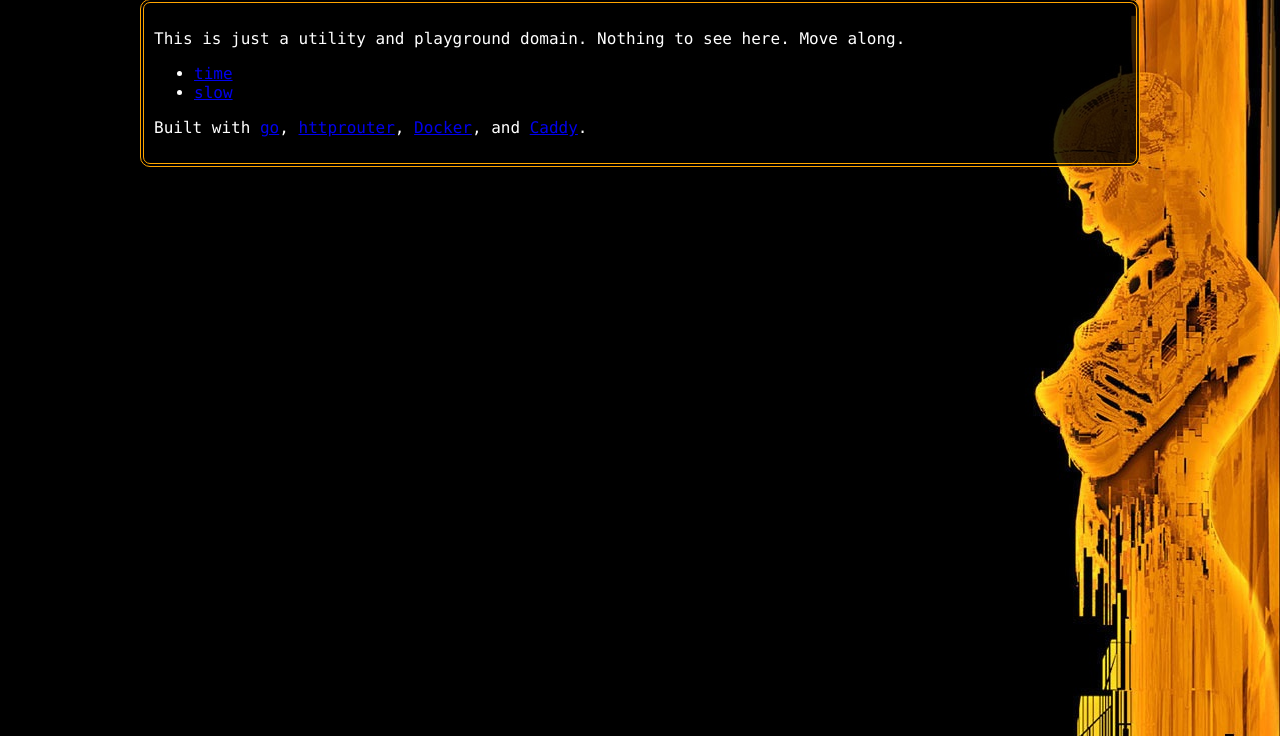
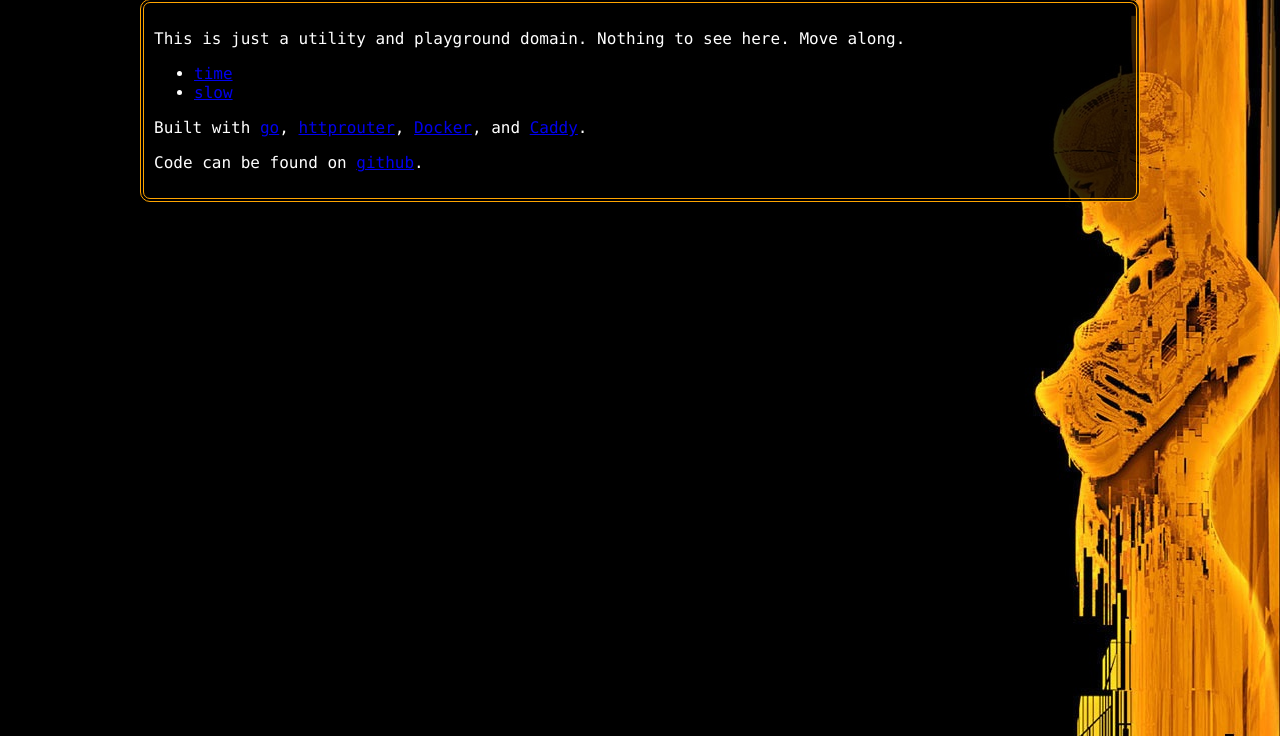
Before and after one commit to shawnsmithdev/wireframeninjas.net, a plain HTML site: page caddy/root/index.html in a window 1280 px wide. Shown: the part 64-800 px from the top of the page. Drawn offline with Linux system fonts and the light colour scheme.

Commit message:
Add github link, fix script for dev

```diff
--- a/caddy/root/index.html
+++ b/caddy/root/index.html
@@ -19,6 +19,9 @@
             <a href="//docker.com">Docker</a>, and
             <a href="//github.com/mholt/caddy">Caddy</a>.
         </p>
+        <p>
+            Code can be found on <a href="//github.com/shawnsmithdev/wireframeninjas.net">github</a>.
+        </p>
     </div>
   </body>
 </html>
```
Also changed, not shown: 1 other file.
